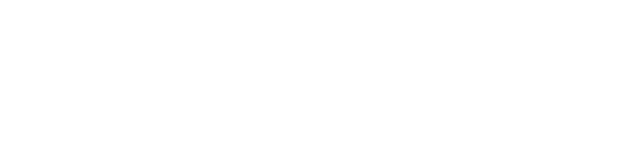
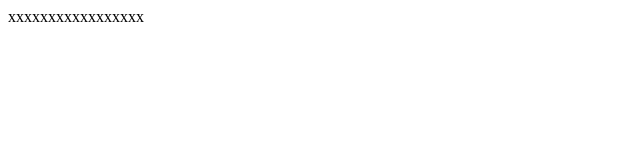
Before and after one commit to blackwingss/movie_talk, a plain HTML site: page index.html in a window 1280 px wide. Shown: the whole page, without its empty margins (0-640 px from the left). Drawn offline with Linux system fonts and the light colour scheme.

Commit message:
'修改了index.html,加了一些东西'

```diff
--- a/index.html
+++ b/index.html
@@ -7,6 +7,6 @@
   <title>Document</title>
 </head>
 <body>
-
+  <div>xxxxxxxxxxxxxxxxx</div>
 </body>
 </html>
```
Also changed, not shown: 1 other file.
